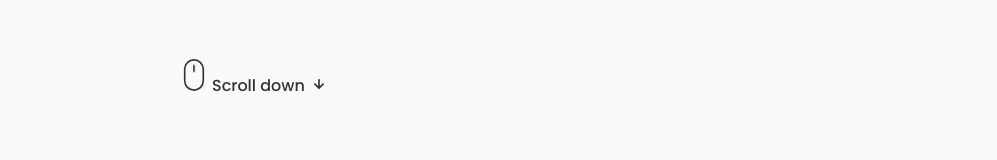
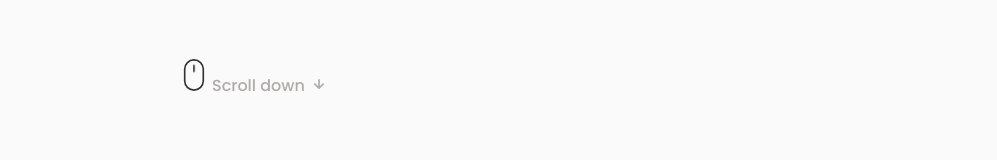
Before and after one commit to ArunPandeyLaudari/Portfolio_Arunpandeylaudari.py, a React (Vite) app: page / in a window 1280 px wide. Shown: the part 578-738 px from the top of the page, without its empty margins (126-1123 px from the left). Built offline with nearby package versions, Linux system fonts and the light colour scheme.

Commit message:
Updated the About me section

```diff
--- a/src/assets/components/about/About.css
+++ b/src/assets/components/about/About.css
@@ -24,6 +24,7 @@
     border-radius: 1.5rem;
     justify-self: center;
     box-shadow: 0 4px 6px rgba(0, 0, 0, 0.1); /* Added subtle shadow for better aesthetics */
+
 }
 
 /* About Info */
--- a/src/assets/components/home/Home.css
+++ b/src/assets/components/home/Home.css
@@ -101,6 +101,7 @@
 .home__scroll{
     margin-left: 9.25rem;
 
+
 }
 
 .wheel{
@@ -118,15 +119,16 @@
 }
 
 .home__scroll-name{
-    color: var(--title-color);
     font-weight: var(--font-medium);
     margin-right: var(--mb-0-25);
     margin-left: 2px;
+    color:rgb(177, 170, 170);
+
 }
 
 .home__scroll-arrow{
     font-size: 1.25rem;
-    color: var(--title-color);
+    color:rgb(177, 170, 170);
 }
 
 
```
